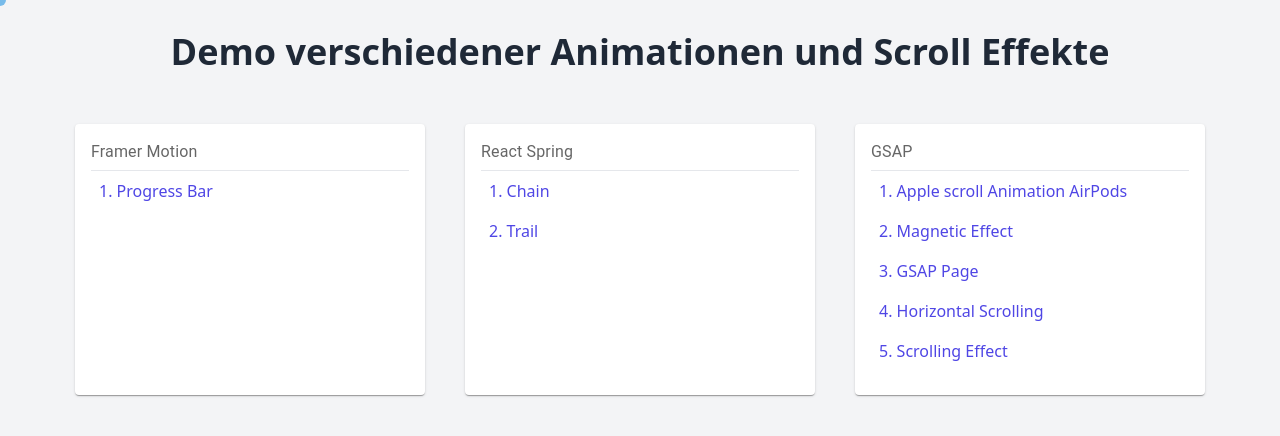
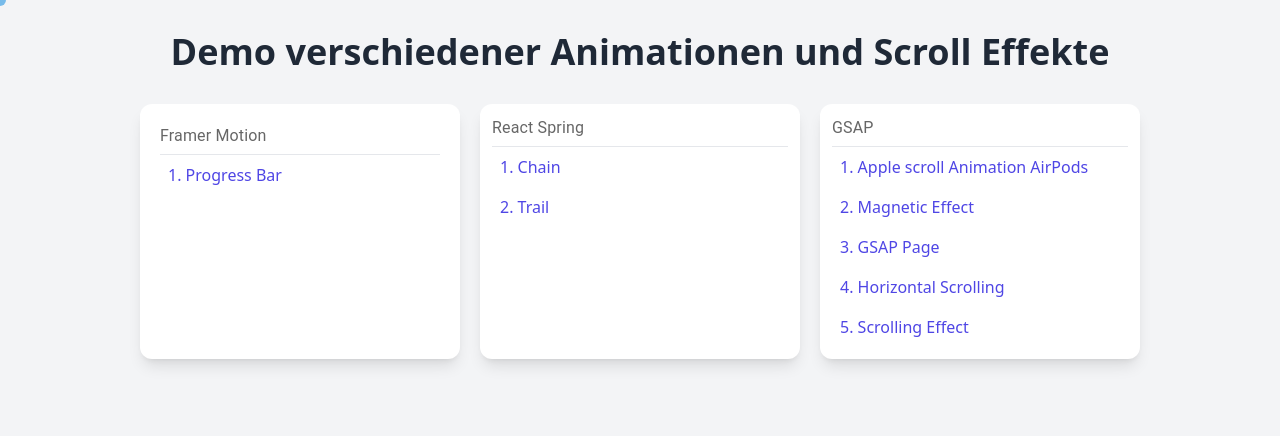
Before and after one commit to ygorluiz/GSAP-Animations, a Next.js app: page / in a window 1280 px wide. Shown: the top 436 px of the page. Built offline with nearby package versions, Linux system fonts and the light colour scheme.

Commit message:
card tailwind material

```diff
--- a/app/page.tsx
+++ b/app/page.tsx
@@ -7,6 +7,10 @@ import React from 'react'
 import Cursor from '@/components/Cursor/Cursor'
 import CardContent from '@mui/material/CardContent'
 import Typography from '@mui/material/Typography'
+import {
+	Card,
+	CardBody,
+} from "@material-tailwind/react";
 
 const Home: NextPage = () => {
 	return (
@@ -15,8 +19,9 @@ const Home: NextPage = () => {
 			<h1 className="mb-8 mt-8 w-full text-center text-4xl font-bold text-gray-800">
 				Demo verschiedener Animationen und Scroll Effekte
 			</h1>
-			<CustomCard>
-				<CardContent>
+			<div className="flex justify-center gap-5">
+			<Card className="w-80 bg-white p-5 rounded-xl shadow-lg">
+				<CardBody>
 					<Typography sx={{ fontSize: 16 }} color="text.secondary" gutterBottom>
 						Framer Motion
 					</Typography>
@@ -28,10 +33,10 @@ const Home: NextPage = () => {
 							</a>
 						))}
 					</Content>
-				</CardContent>
-			</CustomCard>
-			<CustomCard>
-				<CardContent>
+				</CardBody>
+			</Card>
+			<Card  className="w-80 bg-white p-3 rounded-xl shadow-lg">
+				<CardBody>
 					<Typography sx={{ fontSize: 16 }} color="text.secondary" gutterBottom>
 						React Spring
 					</Typography>
@@ -43,10 +48,10 @@ const Home: NextPage = () => {
 							</a>
 						))}
 					</Content>
-				</CardContent>
-			</CustomCard>
-			<CustomCard>
-				<CardContent>
+				</CardBody>
+			</Card>
+			<Card className="w-80 bg-white p-3 rounded-xl shadow-lg">
+				<CardBody>
 					<Typography sx={{ fontSize: 16 }} color="text.secondary" gutterBottom>
 						GSAP
 					</Typography>
@@ -58,8 +63,9 @@ const Home: NextPage = () => {
 							</a>
 						))}
 					</Content>
-				</CardContent>
-			</CustomCard>
+				</CardBody>
+			</Card>
+			</div>
 		</Container>
 	)
 }
--- a/package.json
+++ b/package.json
@@ -12,6 +12,7 @@
     "@emotion/react": "^11.10.5",
     "@emotion/styled": "11.10.6",
     "@gsap/shockingly": "^3.12.2",
+    "@material-tailwind/react": "^2.1.4",
     "@mui/icons-material": "5.11.16",
     "@mui/material": "5.11.14",
     "@mui/styles": "5.13.2",
```
Also changed, not shown: 1 other file (tests, documents, lock files or other folders).
